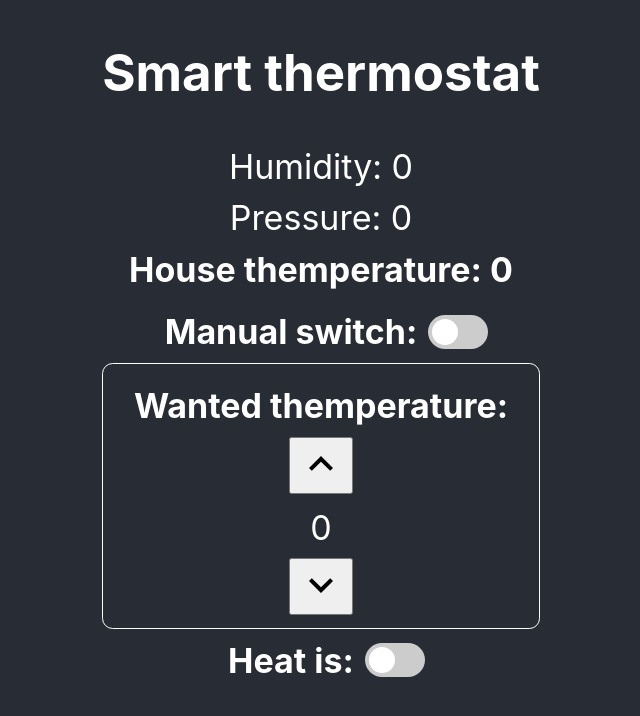
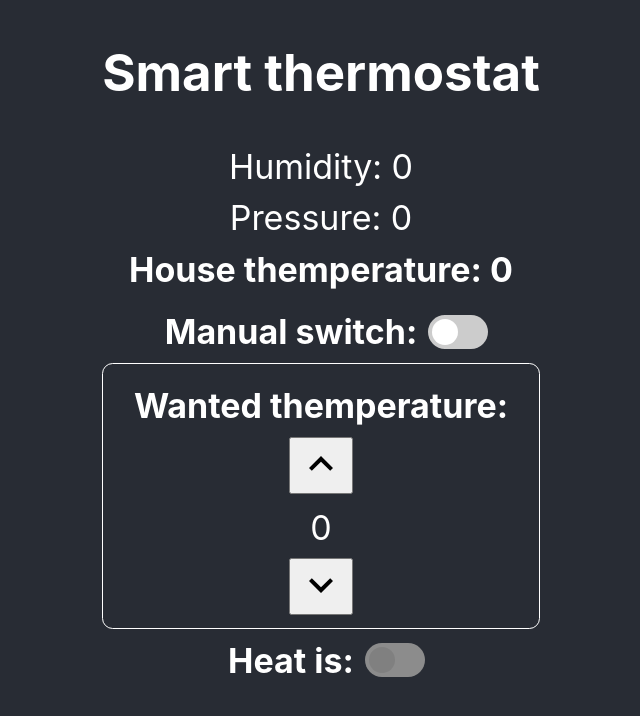
Before and after one commit to igorriok/smart-thermostat-web, a React (Create React App) app: page / in a window 1280 px wide. Shown: the top 716 px of the page, without its empty margins (319-959 px from the left). Built offline with nearby package versions, Linux system fonts and the light colour scheme; no server answers.

Commit message:
disabled switch color

```diff
--- a/src/elements/Switch.css
+++ b/src/elements/Switch.css
@@ -35,6 +35,14 @@
     transition: .4s;
 }
 
+.disabled > .slider {
+    background-color: rgb(140, 140, 140);
+}
+
+.disabled > .slider:before {
+    background-color: gray;
+}
+
 input:checked + .slider {
     background-color: #2196F3;
 }
--- a/src/elements/Switch.tsx
+++ b/src/elements/Switch.tsx
@@ -15,8 +15,14 @@ export default function Switch(props: SwitchProps) {
 
 	const { value, setValue, disabled } = props;
 
+	let classes: string = "switch";
+
+	if (disabled) {
+		classes = classes.concat(" disabled");
+	}
+
 	return (
-		<label className="switch">
+		<label className={classes}>
 			<input
 				type="checkbox"
 				checked={value}
```
